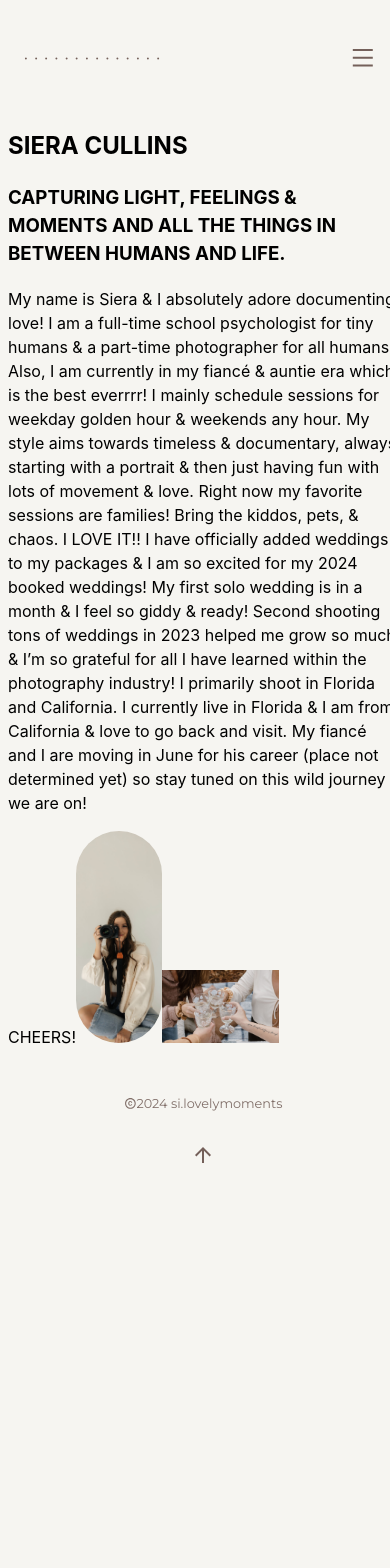
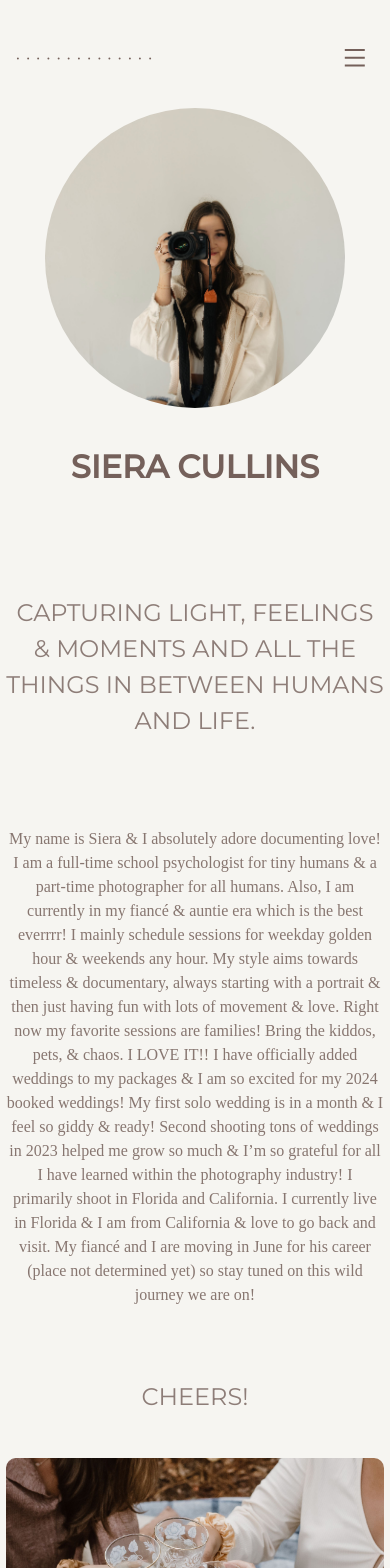
Before and after one commit to jsshigham/silovelymoments, a React (Vite) app: page /about in a window 390 px wide. Shown: the top 1568 px of the page. Before the commit the page ends 1182 px from the top, so only its background shows below. Built offline with nearby package versions, Linux system fonts and the light colour scheme; the HTML template or start-up script is replaced by a standard one; a web font is replaced by a local one.

Commit message:
about page done and start of kindwords

```diff
--- a/src/App.tsx
+++ b/src/App.tsx
@@ -3,7 +3,7 @@ import { BrowserRouter as Router, Routes, Route } from "react-router-dom";
 import Home from "./pages/Home/Home";
 import About from "./pages/About/About";
 import Contact from "./pages/Contact";
-import KindWords from "./pages/KindWords";
+import KindWords from "./pages/KindWords/KindWords";
 import Moments from "./pages/Moments";
 import Sessions from "./pages/Sessions";
 import { MyContextProvider } from "./MyContext";
--- a/src/components/NavBar.tsx
+++ b/src/components/NavBar.tsx
@@ -9,8 +9,6 @@ function NavBar() {
   if (screenWidth < 1024) {
     smallScreenSize = true;
   }
-
-  console.log(screenWidth);
 
   const links1 = [
     { title: "HOME", link: "/" },
@@ -47,8 +45,8 @@ function NavBar() {
       {smallScreenSize ? (
         <nav className="smallNavBar ">
           <a className="navBar-links" id="navBar-title-small" href="/">
-            {titleDecor.map((decor) => (
-              <span className="navBar-links" id="navBarDecor">
+            {titleDecor.map((decor, index) => (
+              <span key={index} className="navBar-links" id="navBarDecor">
                 {decor}
               </span>
             ))}
@@ -91,8 +89,8 @@ function NavBar() {
             </a>
           ))}
           <a className="navBar-links" id="navBar-title-big" href="/">
-            {titleDecor.map((decor) => (
-              <span className="navBar-links" id="navBarDecor">
+            {titleDecor.map((decor, index) => (
+              <span key={index} className="navBar-links" id="navBarDecor">
                 {decor}
               </span>
             ))}
--- a/src/index.css
+++ b/src/index.css
@@ -178,13 +178,9 @@ footer {
   cursor: pointer;
 }
 
-@media screen and (max-width: 575px) {
+@media screen and (max-width: 1023px) {
   .navBarHeader {
     padding: 0 1em;
-  }
-
-  :root {
-    padding: 0 0.5em;
   }
 
   footer {
--- a/src/pages/About/About.tsx
+++ b/src/pages/About/About.tsx
@@ -7,22 +7,28 @@ function About() {
   return (
     <main className="aboutPage">
       <section>
-        <h1>SIERA CULLINS</h1>
-        <h3>{`CAPTURING LIGHT, FEELINGS & MOMENTS AND ALL THE THINGS IN BETWEEN HUMANS AND LIFE.`}</h3>
-        <p>
-          {`My name is Siera & I absolutely adore documenting love! I am a full-time school psychologist for tiny humans & a part-time photographer for all humans. Also, I am currently in my fiancé & auntie era which is the best everrrr! I mainly schedule sessions for weekday golden hour & weekends any hour. My style aims towards timeless & documentary, always starting with a portrait & then just having fun with lots of movement & love. Right now my favorite sessions are families! Bring the kiddos, pets, & chaos. I LOVE IT!! I have officially added weddings to my packages & I am so excited for my 2024 booked weddings! My first solo wedding is in a month & I feel so giddy & ready! Second shooting tons of weddings in 2023 helped me grow so much & I’m so grateful for all I have learned within the photography industry! I primarily shoot in Florida and California. I currently live in Florida & I am from California & love to go back and visit. My fiancé and I are moving in June for his career (place not determined yet) so stay tuned on this wild journey we are on!`}
-        </p>
-        <span>CHEERS!</span>
+        <div id="sieraWithCameraDiv">
           <img
             id="sieraWithCamera"
             src="/aboutPage/sieraWithCamera.jpeg"
             alt="Siera with Camera"
           />
+        </div>
+        <article id="aboutDescription">
+          <h1 className="descriptionTitle">SIERA CULLINS</h1>
+          <h6 className="descriptionSubtitle">{`CAPTURING LIGHT, FEELINGS & MOMENTS AND ALL THE THINGS IN BETWEEN HUMANS AND LIFE.`}</h6>
+          <p className="mainText">
+            {`My name is Siera & I absolutely adore documenting love! I am a full-time school psychologist for tiny humans & a part-time photographer for all humans. Also, I am currently in my fiancé & auntie era which is the best everrrr! I mainly schedule sessions for weekday golden hour & weekends any hour. My style aims towards timeless & documentary, always starting with a portrait & then just having fun with lots of movement & love. Right now my favorite sessions are families! Bring the kiddos, pets, & chaos. I LOVE IT!! I have officially added weddings to my packages & I am so excited for my 2024 booked weddings! My first solo wedding is in a month & I feel so giddy & ready! Second shooting tons of weddings in 2023 helped me grow so much & I’m so grateful for all I have learned within the photography industry! I primarily shoot in Florida and California. I currently live in Florida & I am from California & love to go back and visit. My fiancé and I are moving in June for his career (place not determined yet) so stay tuned on this wild journey we are on!`}
+          </p>
+          <h5 className="descriptionSubtitle">CHEERS!</h5>
+        </article>
+        <div id="cheersInTheWoodsDiv">
           <img
             id="cheersInTheWoods"
             src="/aboutPage/cheersInTheWoods.jpeg"
             alt="Four people cheers in the woods"
           />
+        </div>
       </section>
     </main>
   );
--- a/src/pages/About/aboutPage.css
+++ b/src/pages/About/aboutPage.css
@@ -3,21 +3,119 @@ main {
   display: flex;
   flex-direction: column;
   justify-content: flex-start;
-  gap: 2em;
   align-items: center;
-  width: 100vw;
+  width: 97vw;
 }
 
 section {
   width: 100%;
+  display: grid;
+  grid-template-columns:
+    1fr repeat(
+      24,
+      min(
+        calc(
+          (1400px + calc(calc(calc(min(95vw, 1400px) - 40px * 2) / 24) / 4)) /
+            24 - calc(calc(calc(min(95vw, 1400px) - 40px * 2) / 24) / 4)
+        ),
+        calc(
+          (
+              100% - 40px * 2 +
+                calc(calc(calc(min(95vw, 1400px) - 40px * 2) / 24) / 4)
+            ) / 24 - calc(calc(calc(min(95vw, 1400px) - 40px * 2) / 24) / 4)
+        )
+      )
+    )
+    1fr;
+  grid-template-rows: repeat(
+    37,
+    calc(
+      calc(
+          calc(calc(min(95vw, 1400px) - 40px * 2) / 24) -
+            calc(calc(calc(min(95vw, 1400px) - 40px * 2) / 24) / 4)
+        ) / 3 * 2
+    ),
+    auto
+  );
+  row-gap: calc(calc(calc(min(95vw, 1400px) - 40px * 2) / 24) / 4);
+  column-gap: calc(calc(calc(min(95vw, 1400px) - 40px * 2) / 24) / 4);
+  color: var(--primary-headings);
+  font-family: "Montserrat", sans-serif;
+  text-align: center;
+}
+
+#sieraWithCameraDiv {
+  grid-area: 1/2/21/10;
+  height: 110vh;
+  width: 28vw;
+  border-radius: 14vw;
+  z-index: 2;
+  position: relative;
+  overflow: hidden;
 }
 
 #sieraWithCamera {
-  width: 22vw;
-  border-radius: 11vw;
-  image-resolution: 50%;
+  width: 100%;
+  height: 100%;
+  object-fit: cover;
+}
+
+#aboutDescription {
+  /* width: 50vw; */
+  display: flex;
+  flex-direction: column;
+  justify-content: flex-start;
+  align-items: center;
+  grid-area: 3/10/18/26;
+  z-index: 1;
+}
+
+.descriptionTitle {
+  font-weight: 600;
+  font-size: 2em;
+}
+.descriptionSubtitle {
+  font-size: 1.5em;
+  font-weight: 100;
+  opacity: 80%;
+}
+.mainText {
+  font-family: "Lora", serif;
+  font-weight: 100;
+  text-align: left;
+  opacity: 85%;
+}
+
+#cheersInTheWoodsDiv {
+  grid-area: 17/8/35/26;
+  z-index: 0;
 }
 
 #cheersInTheWoods {
-  width: 30vw;
+  width: 100%;
+  border-radius: 10px;
 }
+
+@media screen and (max-width: 1023px) {
+  section {
+    display: flex;
+    flex-direction: column;
+    justify-content: flex-start;
+    align-items: center;
+  }
+
+  #sieraWithCameraDiv {
+    height: 300px;
+    width: 300px;
+    border-radius: 50%;
+  }
+
+  #aboutDescription {
+    gap: 1em;
+    grid-area: unset;
+  }
+
+  .mainText {
+    text-align: center;
+  }
+}
--- a/src/pages/Home/Home.tsx
+++ b/src/pages/Home/Home.tsx
@@ -28,6 +28,7 @@ function Home() {
       <section className="homePageSection2">
         {section2Images.map((image) => (
           <img
+            key={image.title}
             className="section2Img"
             src={`/homePage/section2/${image.title}.jpeg`}
             alt={image.alt}
@@ -48,6 +49,7 @@ function Home() {
         <div className="homePageSection3ImagesSmall">
           {section3ImagesSmall.map((image) => (
             <img
+              key={image.title}
               className="section3ImgSmall"
               src={`/homePage/section3/${image.title}.jpeg`}
               alt={image.alt}
--- a/src/pages/Home/homePage.css
+++ b/src/pages/Home/homePage.css
@@ -17,7 +17,7 @@ main {
 }
 
 .logo {
-  width: 100vw;
+  width: 99vw;
 }
 
 .homePageSection2 {
@@ -94,7 +94,7 @@ main {
   width: 90%;
 }
 
-@media screen and (max-width: 575px) {
+@media screen and (max-width: 1023px) {
   .homePageSection2 {
     flex-direction: column;
   }
--- a/src/pages/KindWords.tsx
+++ /dev/null
@@ -1,5 +0,0 @@
-function KindWords() {
-  return <div>KindWords</div>;
-}
-
-export default KindWords;
--- /dev/null
+++ b/src/pages/KindWords/KindWords.tsx
@@ -0,0 +1,17 @@
+import "./kindWords.css";
+function KindWords() {
+  return (
+    <main>
+      <section className="bannerSection">
+        <div className="banner">
+          <p className="bannerText">{`HERE’S WHAT MY CLIENTS SAY ABOUT THEIR PHOTOS`}</p>
+          <a className="bannerLink" href="/contact">
+            BOOK A SESSION
+          </a>
+        </div>
+      </section>
+    </main>
+  );
+}
+
+export default KindWords;
--- /dev/null
+++ b/src/pages/KindWords/kindWords.css
@@ -0,0 +1,57 @@
+main {
+  display: flex;
+  flex-direction: column;
+  justify-content: flex-start;
+  align-items: center;
+}
+
+.bannerSection {
+  display: flex;
+  justify-content: center;
+  align-items: center;
+}
+
+.banner {
+  width: 90vw;
+  height: 50vh;
+  background-image: url("../../../public/kindWordsPage/bannerImg.jpeg");
+  background-position: 50% 50%;
+  background-size: cover;
+  display: flex;
+  flex-direction: column;
+  justify-content: center;
+  align-items: center;
+  color: #fff;
+  font-family: "Montserrat", sans-serif;
+}
+
+.bannerText {
+  width: 40%;
+  font-size: 2em;
+  font-weight: 200;
+}
+
+.bannerLink {
+  text-decoration: none;
+  padding: 10px 50px;
+  border: #fff 1px solid;
+  color: #fff;
+}
+
+.bannerLink:hover {
+  color: var(--primary-headings);
+  background-color: #fff;
+  transition: 0.7s;
+  cursor: pointer;
+}
+
+@media screen and (max-width: 1023px) {
+  .banner {
+    height: 30vh;
+  }
+
+  .bannerText {
+    font-size: 1em;
+    width: 60%;
+  }
+}
```
Also changed, not shown: public/aboutPage/sieraWithCamera.jpeg, public/kindWordsPage/bannerImg.jpeg (added). Lines whose indentation alone changed are shown as unchanged.
